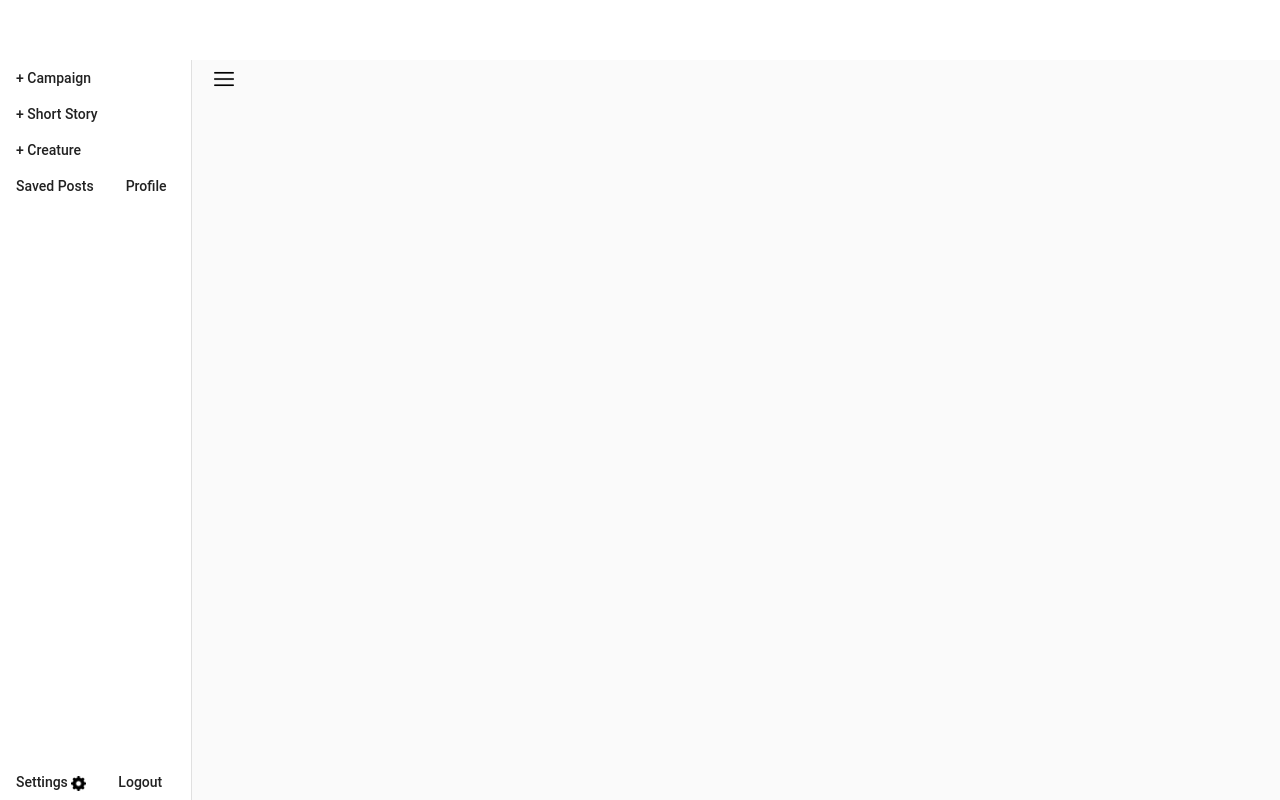
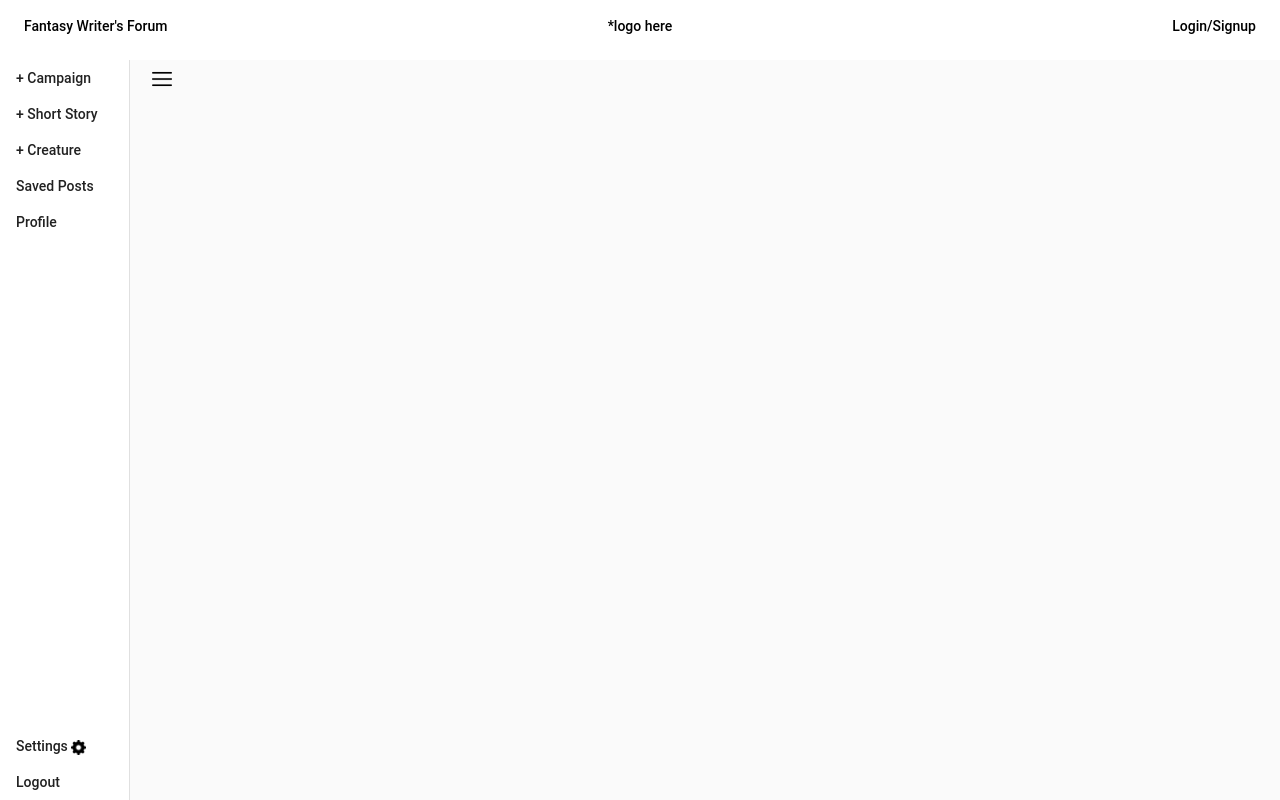
Before and after one commit to goblinbat/fantasy_frontend, an Angular app: page /explore in a window 1280 px wide. Built offline with nearby package versions, Linux system fonts and the light colour scheme.

Commit message:
top navbar added

```diff
--- a/src/app/app.module.ts
+++ b/src/app/app.module.ts
@@ -7,6 +7,7 @@ import { MatFormFieldModule } from '@angular/material/form-field';
 import { MatInputModule } from '@angular/material/input';
 import { MatButtonModule } from '@angular/material/button';
 import {MatSidenavModule} from '@angular/material/sidenav';
+import {MatMenuModule} from '@angular/material/menu';
 
 import { AppRoutingModule } from './app-routing.module';
 import { AppComponent } from './app.component';
@@ -14,13 +15,15 @@ import { AuthComponent } from './components/auth/auth.component';
 import { AuthService } from './services/auth-service.service';
 import { ExploreComponent } from './components/explore/explore.component';
 import { SideBarComponent } from './components/navs/side-bar/side-bar.component';
+import { TopBarComponent } from './components/navs/top-bar/top-bar.component';
 
 @NgModule({
   declarations: [
     AppComponent,
     AuthComponent,
     ExploreComponent,
-    SideBarComponent
+    SideBarComponent,
+    TopBarComponent
   ],
   imports: [
     BrowserModule,
@@ -33,6 +36,7 @@ import { SideBarComponent } from './components/navs/side-bar/side-bar.component'
     ReactiveFormsModule,
     HttpClientModule,
     MatSidenavModule,
+    MatMenuModule,
   ],
   exports: [
     BrowserAnimationsModule,
--- a/src/app/components/explore/explore.component.html
+++ b/src/app/components/explore/explore.component.html
@@ -1 +1,2 @@
+<app-top-bar></app-top-bar>
 <app-side-bar></app-side-bar>
--- a/src/app/components/navs/side-bar/side-bar.component.css
+++ b/src/app/components/navs/side-bar/side-bar.component.css
@@ -4,15 +4,19 @@
   bottom: 0;
   left: 0;
   right: 0;
+
 }
 
 .example-sidenav {
   display: flex;
   align-items: center;
   justify-content: center;
-  width: 15%;
+  width: 10vw;
+  min-width: 130px;
 
 }
+
+
 
 #buttonGroup2{
   position: absolute;
--- a/src/app/components/navs/side-bar/side-bar.component.html
+++ b/src/app/components/navs/side-bar/side-bar.component.html
@@ -1,11 +1,14 @@
 <mat-sidenav-container class="example-container">
     <mat-sidenav #sidenav mode="side" opened class="example-sidenav"
-                 [fixedInViewport]="options.value.fixed" [fixedTopGap]="options.value.top">
-      <button mat-button>+ Campaign</button>
-      <button mat-button>+ Short Story</button>
-      <button mat-button>+ Creature</button>
-      <button mat-button>Saved Posts</button>
-      <button mat-button>Profile</button>
+      [fixedInViewport]="options.value.fixed" [fixedTopGap]="options.value.top">
+      <div id="buttonWrapper">
+      <button mat-button id="campaignButton">+ Campaign</button>
+
+      <button mat-button id="storyButton">+ Short Story</button>
+      <button mat-button id="creatureButton">+ Creature</button>
+      <button mat-button id="savedButton">Saved Posts</button>
+      <button mat-button id="profileButton">Profile</button>
+    </div>
 
       <div id="buttonGroup2">
             <button mat-button>Settings   <img src="../../../../assets/settings.png" width="15px" height="15px"></button>
--- /dev/null
+++ b/src/app/components/navs/top-bar/top-bar.component.css
@@ -0,0 +1,15 @@
+#loginButton{
+
+  justify-self: end;
+}
+
+#homeButton{
+
+
+}
+
+#topNav{
+    display: grid;
+    grid-template-columns: 1fr 1fr 1fr;
+
+}
--- /dev/null
+++ b/src/app/components/navs/top-bar/top-bar.component.html
@@ -0,0 +1,15 @@
+<div id="topNav">
+
+<div id="homeButton">
+<button mat-button >Fantasy Writer's Forum</button>
+</div>
+
+
+<button mat-button>*logo here</button>
+
+
+<div id="loginButton">
+<button routerLink ="/auth" mat-button>Login/Signup</button>
+</div>
+
+</div>
--- /dev/null
+++ b/src/app/components/navs/top-bar/top-bar.component.ts
@@ -0,0 +1,15 @@
+import { Component, OnInit } from '@angular/core';
+
+@Component({
+  selector: 'app-top-bar',
+  templateUrl: './top-bar.component.html',
+  styleUrls: ['./top-bar.component.css']
+})
+export class TopBarComponent implements OnInit {
+
+  constructor() { }
+
+  ngOnInit() {
+  }
+
+}
```
Also changed, not shown: 1 other file (tests, documents, lock files or other folders).
